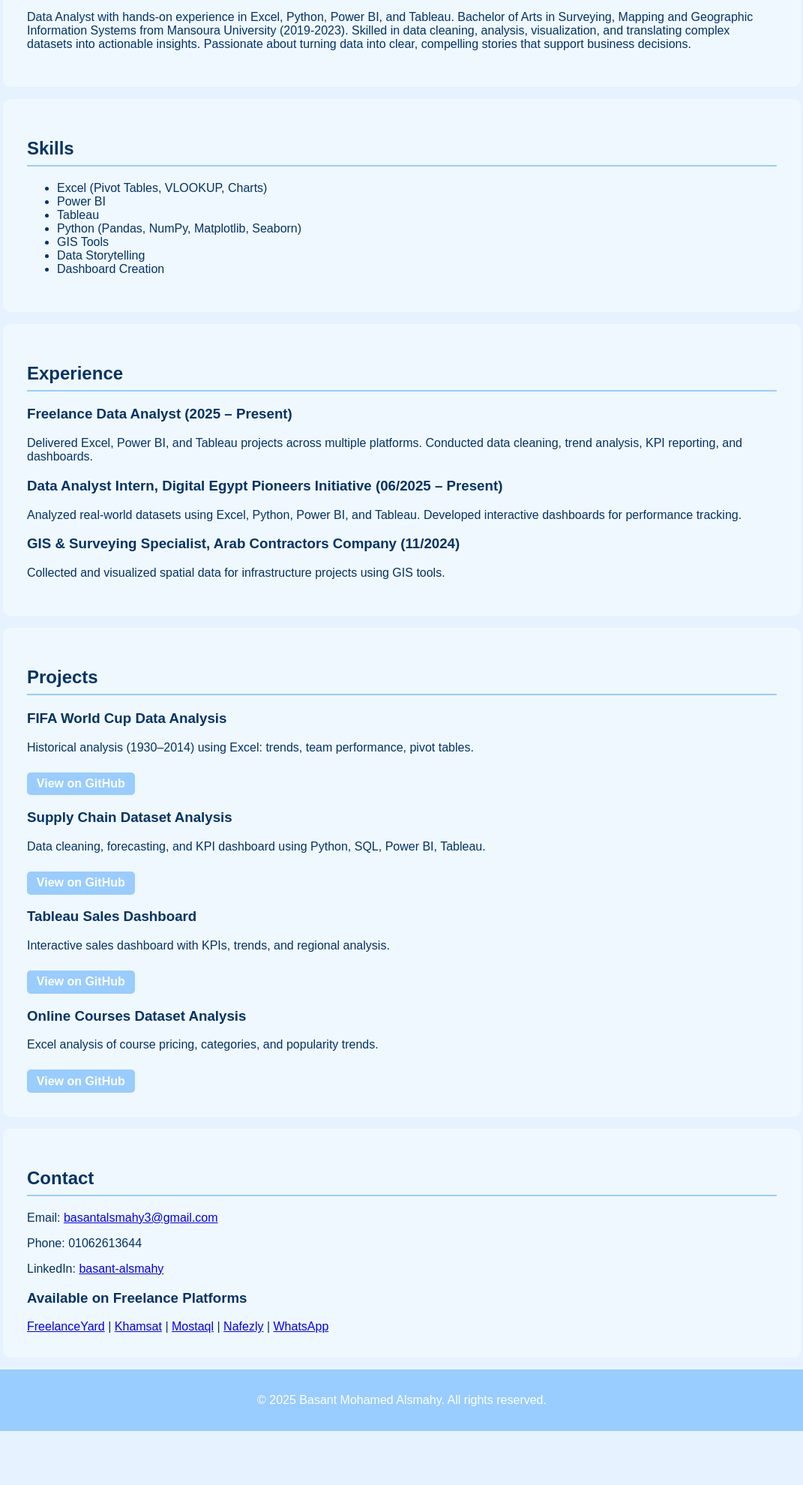
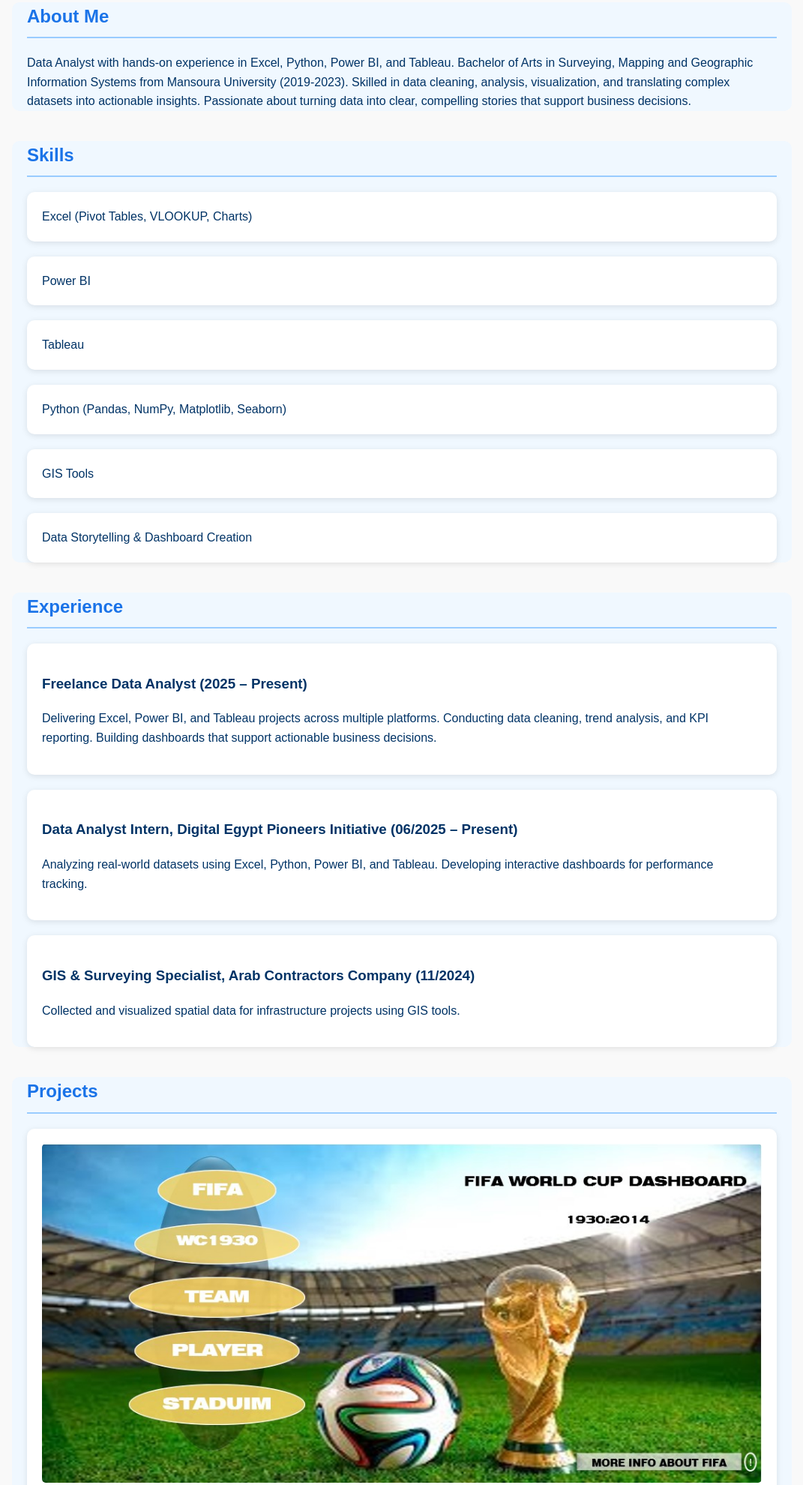
Before and after one commit to basantalsmahy3/portfolio, a plain HTML site: page index.html in a window 1280 px wide. Shown: the part 324-2304 px from the top of the page at 75% size, without its empty margins (104-1175 px from the left). Before the commit the page ends 2232 px from the top, so only its background shows below. Drawn offline with Linux system fonts and the light colour scheme.

Commit message:
Update index.html

```diff
--- a/index.html
+++ b/index.html
@@ -3,15 +3,33 @@
 <head>
   <meta charset="UTF-8">
   <meta name="viewport" content="width=device-width, initial-scale=1.0">
-<title>Basant Mohamed Alsmahy - Data Analyst</title>
+  <title>Basant Mohamed Alsmahy | Data Analyst</title>
   <link rel="stylesheet" href="style.css">
+  <style>
+    body { font-family: Arial, sans-serif; line-height: 1.6; margin:0; padding:0; background:#f9f9f9; }
+    header { background:#1a73e8; color:#fff; padding:40px 0; text-align:center; }
+    header h1 { margin:0; font-size:2em; }
+    header p { font-size:1.2em; margin-top:10px; }
+    nav { text-align:center; margin:20px 0; }
+    nav a { margin:0 15px; text-decoration:none; color:#1a73e8; font-weight:bold; }
+    section { max-width:1000px; margin:40px auto; padding:0 20px; }
+    h2 { color:#1a73e8; margin-bottom:20px; }
+    .skills, .experience, .projects, .contact { display:flex; flex-wrap:wrap; gap:20px; }
+    .card { background:#fff; padding:20px; border-radius:10px; box-shadow:0 2px 8px rgba(0,0,0,0.1); flex:1 1 calc(50% - 40px); min-width:250px; }
+    .projects img { width:100%; height:auto; border-radius:5px; margin-bottom:10px; }
+    .contact a { color:#1a73e8; text-decoration:none; display:block; margin-bottom:5px; }
+    footer { text-align:center; padding:20px 0; background:#eee; margin-top:40px; }
+    .freelance-icons img { width:20px; margin-right:5px; vertical-align:middle; }
+  </style>
 </head>
 <body>
+
 <header>
-  <div class="container">
   <h1>Basant Mohamed Alsmahy</h1>
   <p>Data Analyst | Excel • Power BI • Python • Tableau</p>
   <p>📊 Transforming data into clear insights that drive smarter decisions.</p>
+</header>
+
 <nav>
   <a href="#about">About</a>
   <a href="#skills">Skills</a>
@@ -19,78 +37,91 @@
   <a href="#projects">Projects</a>
   <a href="#contact">Contact</a>
 </nav>
-  </div>
-</header>
 
 <section id="about">
-  <h2>About</h2>
+  <h2>About Me</h2>
   <p>Data Analyst with hands-on experience in Excel, Python, Power BI, and Tableau. Bachelor of Arts in Surveying, Mapping and Geographic Information Systems from Mansoura University (2019-2023). Skilled in data cleaning, analysis, visualization, and translating complex datasets into actionable insights. Passionate about turning data into clear, compelling stories that support business decisions.</p>
 </section>
 
 <section id="skills">
   <h2>Skills</h2>
-  <ul>
-    <li>Excel (Pivot Tables, VLOOKUP, Charts)</li>
-    <li>Power BI</li>
-    <li>Tableau</li>
-    <li>Python (Pandas, NumPy, Matplotlib, Seaborn)</li>
-    <li>GIS Tools</li>
-    <li>Data Storytelling</li>
-    <li>Dashboard Creation</li>
-  </ul>
+  <div class="skills">
+    <div class="card">Excel (Pivot Tables, VLOOKUP, Charts)</div>
+    <div class="card">Power BI</div>
+    <div class="card">Tableau</div>
+    <div class="card">Python (Pandas, NumPy, Matplotlib, Seaborn)</div>
+    <div class="card">GIS Tools</div>
+    <div class="card">Data Storytelling & Dashboard Creation</div>
+  </div>
 </section>
 
 <section id="experience">
   <h2>Experience</h2>
+  <div class="experience">
+    <div class="card">
       <h3>Freelance Data Analyst (2025 – Present)</h3>
-  <p>Delivered Excel, Power BI, and Tableau projects across multiple platforms. Conducted data cleaning, trend analysis, KPI reporting, and dashboards.</p>
-
+      <p>Delivering Excel, Power BI, and Tableau projects across multiple platforms. Conducting data cleaning, trend analysis, and KPI reporting. Building dashboards that support actionable business decisions.</p>
+    </div>
+    <div class="card">
       <h3>Data Analyst Intern, Digital Egypt Pioneers Initiative (06/2025 – Present)</h3>
-  <p>Analyzed real-world datasets using Excel, Python, Power BI, and Tableau. Developed interactive dashboards for performance tracking.</p>
-
+      <p>Analyzing real-world datasets using Excel, Python, Power BI, and Tableau. Developing interactive dashboards for performance tracking.</p>
+    </div>
+    <div class="card">
       <h3>GIS & Surveying Specialist, Arab Contractors Company (11/2024)</h3>
       <p>Collected and visualized spatial data for infrastructure projects using GIS tools.</p>
+    </div>
+  </div>
 </section>
 
 <section id="projects">
   <h2>Projects</h2>
-  <div class="project">
+  <div class="projects">
+    <div class="card">
+      <img src="images/projects/fifa/1.jpg" alt="FIFA Project">
       <h3>FIFA World Cup Data Analysis</h3>
       <p>Historical analysis (1930–2014) using Excel: trends, team performance, pivot tables.</p>
       <a href="https://github.com/basantalsmahy3/FIFA_WorldCup_Analysis" target="_blank">View on GitHub</a>
     </div>
-  <div class="project">
+    <div class="card">
+      <img src="images/projects/supply-chain/WEEK THREE_page-0001.jpg" alt="Supply Chain Project">
       <h3>Supply Chain Dataset Analysis</h3>
-    <p>Data cleaning, forecasting, and KPI dashboard using Python, SQL, Power BI, Tableau.</p>
+      <p>Data cleaning, forecasting, and KPI dashboard using Python, SQL, and Power BI.</p>
       <a href="https://github.com/basantalsmahy3/Supply-Chain-Dataset-Analysis-Group-4" target="_blank">View on GitHub</a>
     </div>
-  <div class="project">
+    <div class="card">
+      <img src="images/projects/tableau-sales/Sales Report.png" alt="Sales Dashboard">
       <h3>Tableau Sales Dashboard</h3>
       <p>Interactive sales dashboard with KPIs, trends, and regional analysis.</p>
       <a href="https://github.com/basantalsmahy3/Sales_Data_Analysis_Tableau_Dashboard" target="_blank">View on GitHub</a>
     </div>
-  <div class="project">
+    <div class="card">
+      <img src="images/projects/online-courses/Screenshot 2025-08-21 151327.jpg" alt="Online Courses Project">
       <h3>Online Courses Dataset Analysis</h3>
       <p>Excel analysis of course pricing, categories, and popularity trends.</p>
       <a href="https://github.com/basantalsmahy3/Online-Courses-Dataset-Analysis-Excel-/tree/main" target="_blank">View on GitHub</a>
+    </div>
   </div>
 </section>
 
 <section id="contact">
   <h2>Contact</h2>
-  <p>Email: <a href="mailto:basantalsmahy3@gmail.com">basantalsmahy3@gmail.com</a></p>
-  <p>Phone: 01062613644</p>
-  <p>LinkedIn: <a href="https://www.linkedin.com/in/basant-alsmahy">basant-alsmahy</a></p>
-  <h3>Available on Freelance Platforms</h3>
-  <a href="https://www.freelanceyard.com/ar/account/profile" target="_blank">FreelanceYard</a> |
-  <a href="https://khamsat.com/user/basant_alsmahy01" target="_blank">Khamsat</a> |
-  <a href="https://mostaql.com/u/Basant_02" target="_blank">Mostaql</a> |
-  <a href="https://nafezly.com/u/basant_alsmahy" target="_blank">Nafezly</a> |
-  <a href="https://wa.me/message/C2RI5ZRDPCGTP1" target="_blank">WhatsApp</a>
+  <div class="contact">
+    <a href="mailto:basantalsmahy3@gmail.com">Email: basantalsmahy3@gmail.com</a>
+    <a href="tel:+201062613644">Phone: 01062613644</a>
+    <a href="https://www.linkedin.com/in/basant-alsmahy" target="_blank">LinkedIn: basant-alsmahy</a>
+    <p>Available on freelance platforms:</p>
+    <p class="freelance-icons">
+      <img src="images/freelanceyard.png" alt="FreelanceYard"> FreelanceYard<br>
+      <img src="images/khamsat.png" alt="Khamsat"> Khamsat<br>
+      <img src="images/mostaql.png" alt="Mostaql"> Mostaql<br>
+      <img src="images/nafezly.png" alt="Nafezly"> Nafezly
+    </p>
+  </div>
 </section>
 
 <footer>
-  <p>© 2025 Basant Mohamed Alsmahy. All rights reserved.</p>
+  © 2025 Basant Mohamed Alsmahy. All rights reserved.
 </footer>
+
 </body>
 </html>
```
Lines whose indentation alone changed are shown as unchanged.
